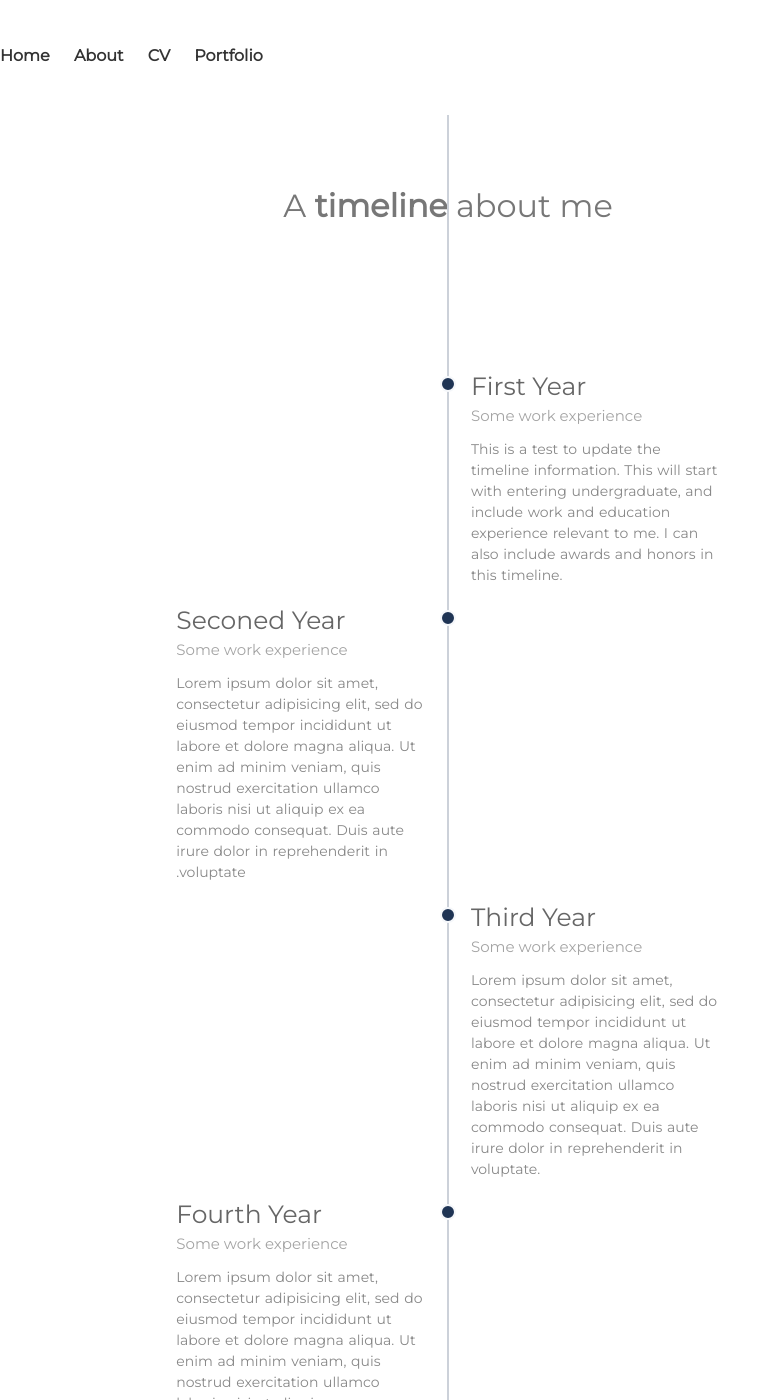
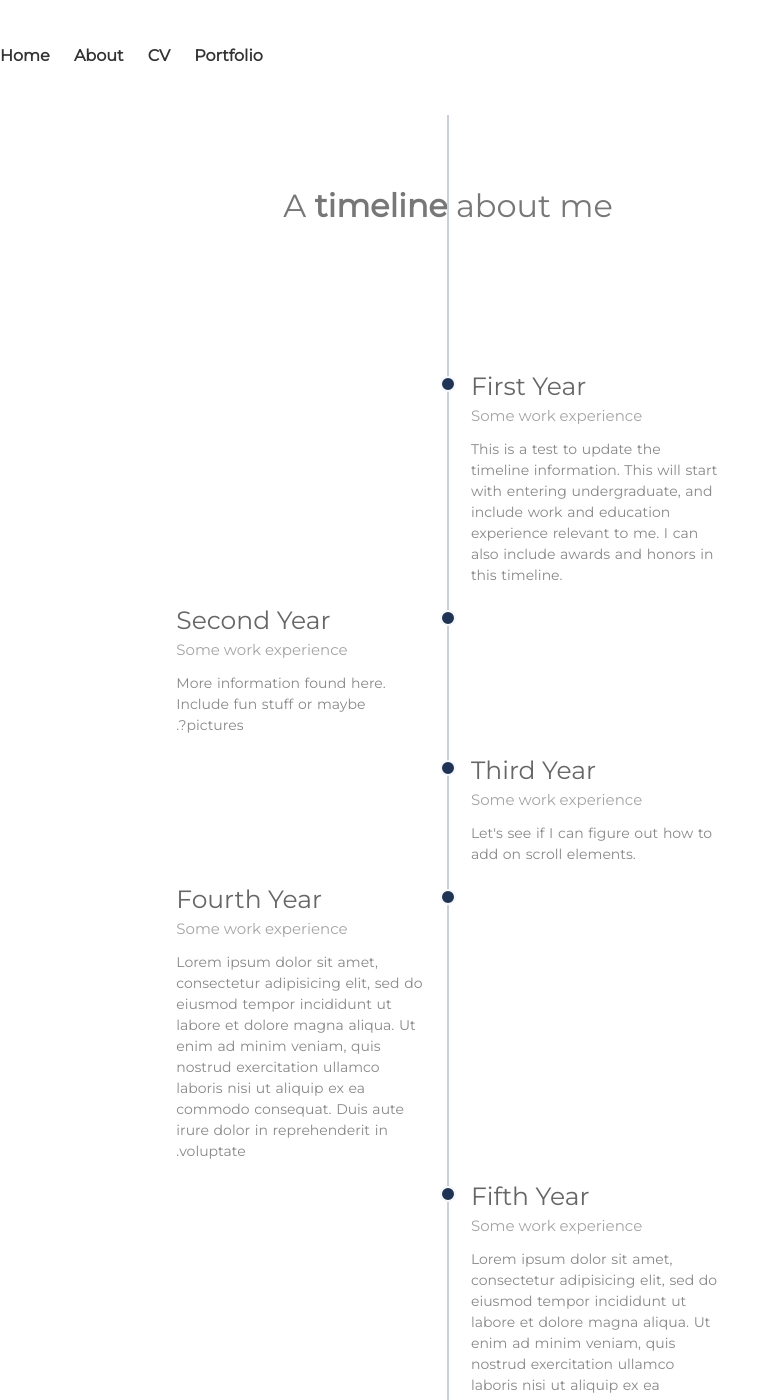
Before and after one commit to eputman/eputman.github.io, a Jekyll site: the page built from about/index.html, in a window 1280 px wide and 1400 px high. Shown: the whole window, without its empty margins (0-779 px from the left). Built offline with Jekyll 4.4.1, drawn with Linux system fonts in a browser that asks for light colours.

Commit message:
Update index.html
Rewrote some sections of timeline

```diff
--- a/about/index.html
+++ b/about/index.html
@@ -24,9 +24,9 @@ title: About Me
    <div class="timeline-block timeline-block-left">
       <div class="marker"></div>
       <div class="timeline-content">
-         <h3>Seconed Year</h3>
+         <h3>Second Year</h3>
          <span>Some work experience</span>
-         <p>Lorem ipsum dolor sit amet, consectetur adipisicing elit, sed do eiusmod tempor incididunt ut labore et dolore magna aliqua. Ut enim ad minim veniam, quis nostrud exercitation ullamco laboris nisi ut aliquip ex ea commodo consequat. Duis aute irure dolor in reprehenderit in voluptate.</p>
+         <p>More information found here. Include fun stuff or maybe pictures?.</p>
       </div>
    </div>
 
@@ -35,7 +35,7 @@ title: About Me
       <div class="timeline-content">
          <h3>Third Year</h3>
          <span>Some work experience</span>
-         <p>Lorem ipsum dolor sit amet, consectetur adipisicing elit, sed do eiusmod tempor incididunt ut labore et dolore magna aliqua. Ut enim ad minim veniam, quis nostrud exercitation ullamco laboris nisi ut aliquip ex ea commodo consequat. Duis aute irure dolor in reprehenderit in voluptate.</p>
+         <p>Let's see if I can figure out how to add on scroll elements.</p>
       </div>
    </div>
 
```
